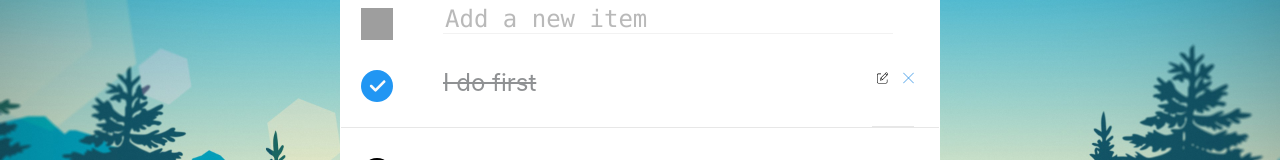
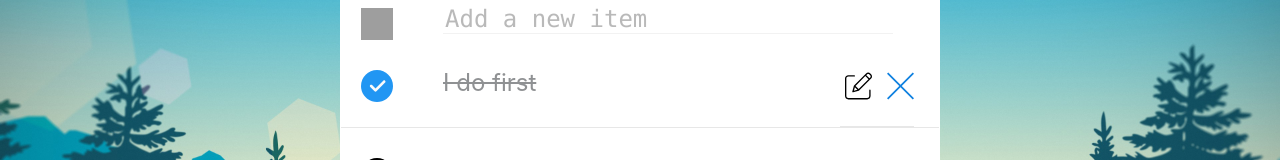
Before and after one commit to hungtran126/ToDoList, a React (Create React App) app: page / in a window 1280 px wide. Both pictures are taken after a click on the picture 377 px from the left and 241 px from the top of the page. Shown: the part 155-315 px from the top of the page. Built offline with nearby package versions, Linux system fonts and the light colour scheme; grey boxes are pictures that could not be loaded.

Commit message:
Update TodoItem.js

```diff
--- a/src/component/Body/TodoItem.js
+++ b/src/component/Body/TodoItem.js
@@ -24,12 +24,12 @@ class TodoItem extends Component {
         return (
             <div className="All">
                 <div className={className}>
-                    <img onClick={onClick} src={urlcheck} width={32} height={32} />
+                    <img onClick={onClick} src={urlcheck} width={32} height={32} alt="1" />
                     <p>{this.props.item.title}</p>
                     {children}
                     <div>
-                        <img onClick={onEdit}  src={edit} width={16} height={16}/>
-                        <img onClick={() => this.deLete(item.id)} src={deL} width={16} height={16} />
+                        <img onClick={onEdit}  src={edit} width={32} height={32} alt="2" />
+                        <img onClick={() => this.deLete(item.id)} src={deL} width={32} height={32} alt="3" />
                     </div>
                 </div>
             </div>
```
